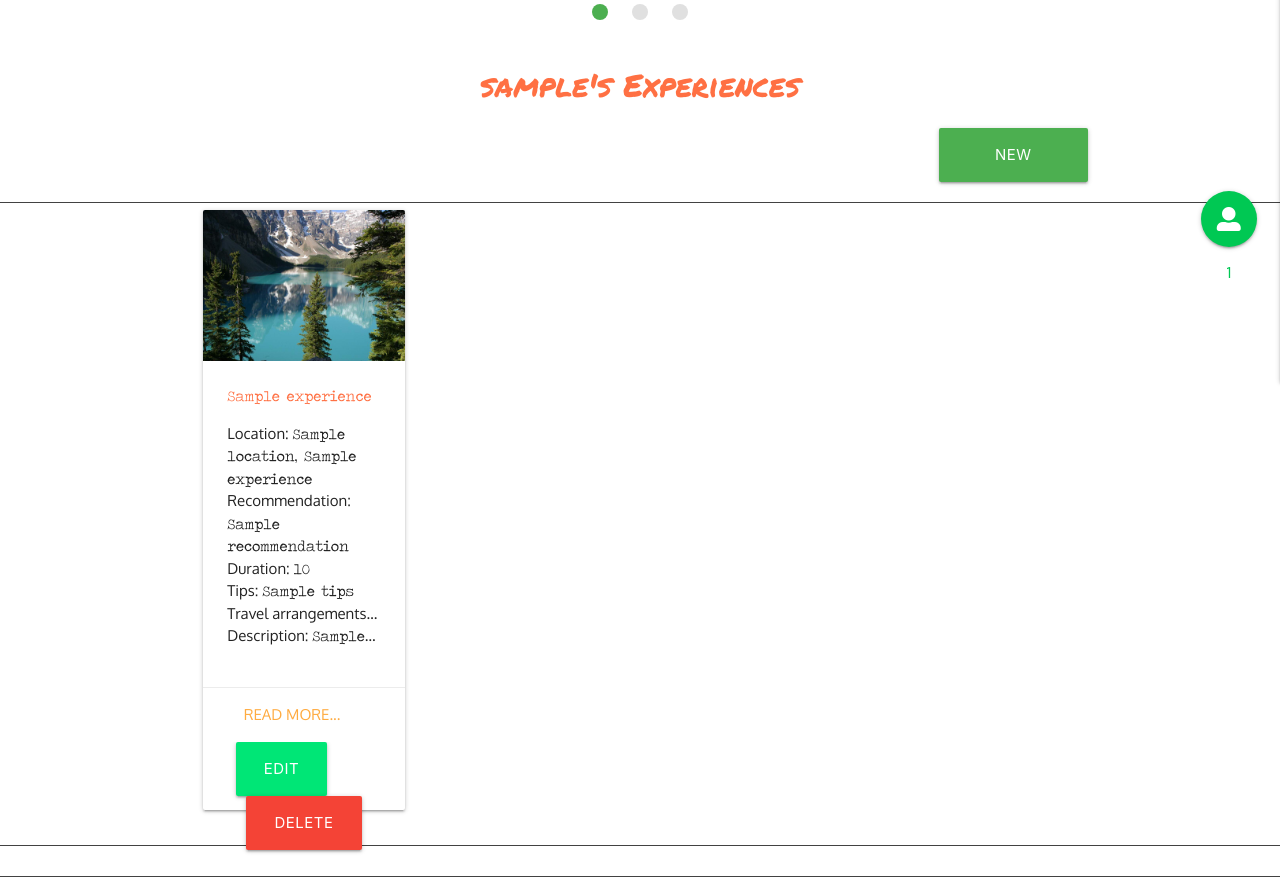
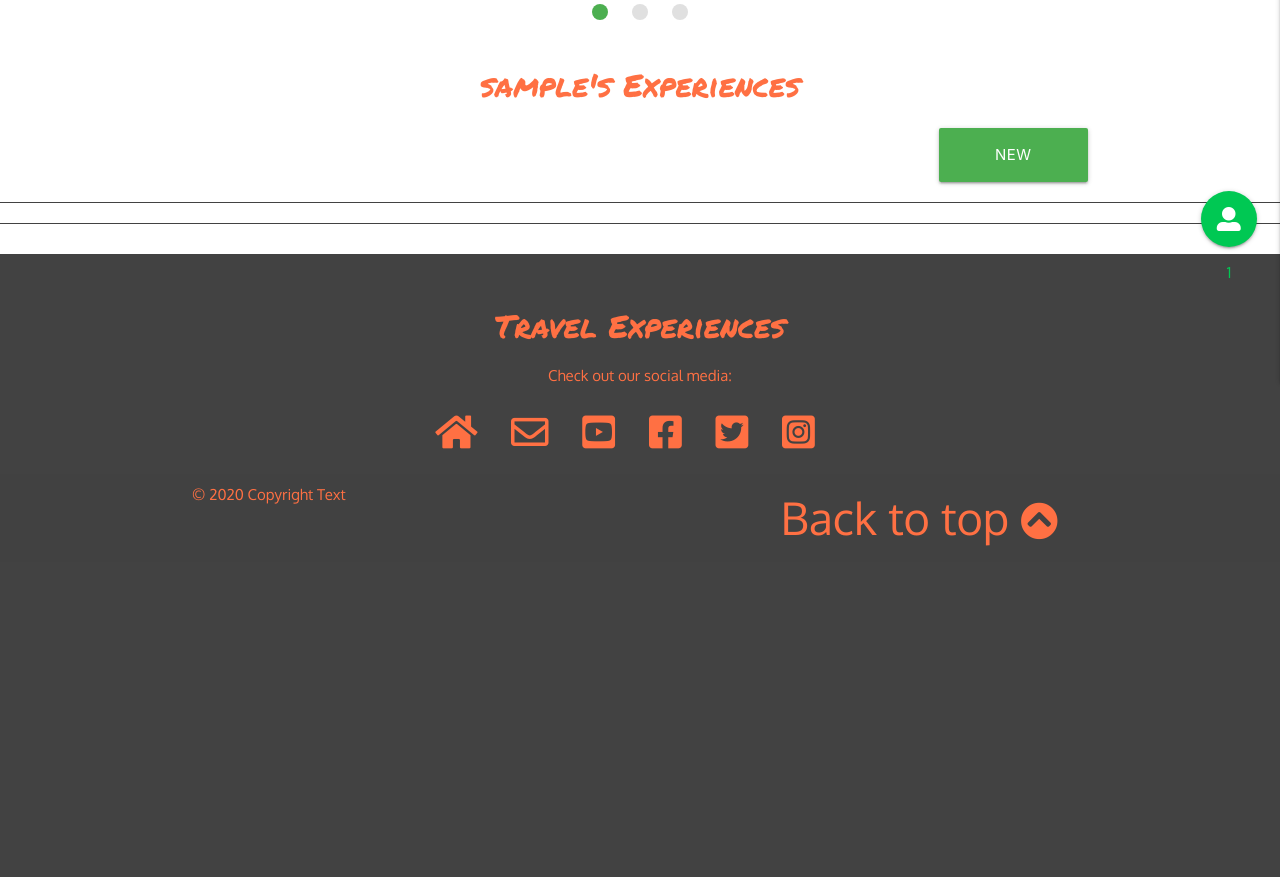
Before and after one commit to Vlad-404/travel_experiences, a Flask app: page /profile/sample in a window 1280 px wide. Shown: the part 478-1355 px from the top of the page. After the commit the page ends 1024 px from the top, so only its background shows below. Run offline with Flask 2, Linux system fonts and the light colour scheme; the visitor is signed in with stand-in values (Sample User, id 1); a database or web service that is not in the repository returns one stand-in record (values such as "Sample title"); some libraries are stand-ins or nearby versions.

Commit message:
Added filter to show only users experiences in their profile page

```diff
--- a/app.py
+++ b/app.py
@@ -87,7 +87,7 @@ def profile(username):
         {"username": session["user"]})["username"]
 
     '''for experience in experiences:
-        if experience.created_by == :
+        if experience.created_by == username:
             return experience
         else:
             flash("Couldn't find any of your experiences")
--- a/templates/add_experience.html
+++ b/templates/add_experience.html
@@ -116,7 +116,7 @@
             <div class="row">
                 <div class="center-align">
                     <button  type="submit" class="btn-large green accent-3 button-margin">Save</button>
-                    <button class="btn-large red"><a href="{{ url_for('profile') }}" class="white-text">Cancel</a></button>
+                    <button class="btn-large red"><a href="{{ url_for('profile', username=session['user']) }}" class="white-text">Cancel</a></button>
                 </div>
             </div>
         </form>
--- a/templates/base.html
+++ b/templates/base.html
@@ -27,7 +27,7 @@
                     <li><a href="#" class="deep-orange-text text-lighten-1 oxygen-font">Search</a></li>
                     {% if session.user %}
                         <li><a href="{{ url_for('profile', username=session['user']) }}" class="deep-orange-text text-lighten-1 oxygen-font">My Page</a></li>
-                        <li><a href="{{ url_for('add_experience') }}" class="deep-orange-text text-lighten-1 oxygen-font">Add New Experience</a></li>
+                        <li><a href="{{ url_for('add_experience', username=session['user']) }}" class="deep-orange-text text-lighten-1 oxygen-font">Add New Experience</a></li>
                         <li><a href="{{ url_for('logout') }}" class="deep-orange-text text-lighten-1 oxygen-font">Logout</a></li>
                     {% else %}
                         <li><a href="{{ url_for('login') }}" data-target="modal1" class="deep-orange-text text-lighten-1 oxygen-font modal-trigger">Login</a></li>
@@ -75,7 +75,7 @@
 			<li><a href="#" class="deep-orange-text text-lighten-1 oxygen-font">Search</a></li>
             {% if session.user %}
                 <li><a href="{{ url_for('profile', username=session['user']) }}" class="deep-orange-text text-lighten-1 oxygen-font">My Page</a></li>
-                <li><a href="{{ url_for('add_experience') }}" class="deep-orange-text text-lighten-1 oxygen-font">Add New Experience</a></li>
+                <li><a href="{{ url_for('add_experience', username=session['user']) }}" class="deep-orange-text text-lighten-1 oxygen-font">Add New Experience</a></li>
                 <li><a href="{{ url_for('logout') }}" class="deep-orange-text text-lighten-1 oxygen-font">Logout</a></li>
             {% else %}
                 <li><a href="{{ url_for('login') }}" data-target="modal1" class="deep-orange-text text-lighten-1 oxygen-font modal-trigger">Login</a></li>
--- a/templates/profile.html
+++ b/templates/profile.html
@@ -16,6 +16,7 @@
         <div class="row">
 
         {% for experience in experiences %}
+            <!--{% if session.user|lower == experience.created_by|lower %}-->
         <!-- Cards slider -->
             <div class="col s12 m6 l3">
                 <div class="card card-xl">
@@ -50,6 +51,7 @@
 					</div>
                 </div>
             </div>
+            <!--{% endif %}-->
         {% endfor %}
         </div>
     </div>
```
Also changed, not shown: README.md.
